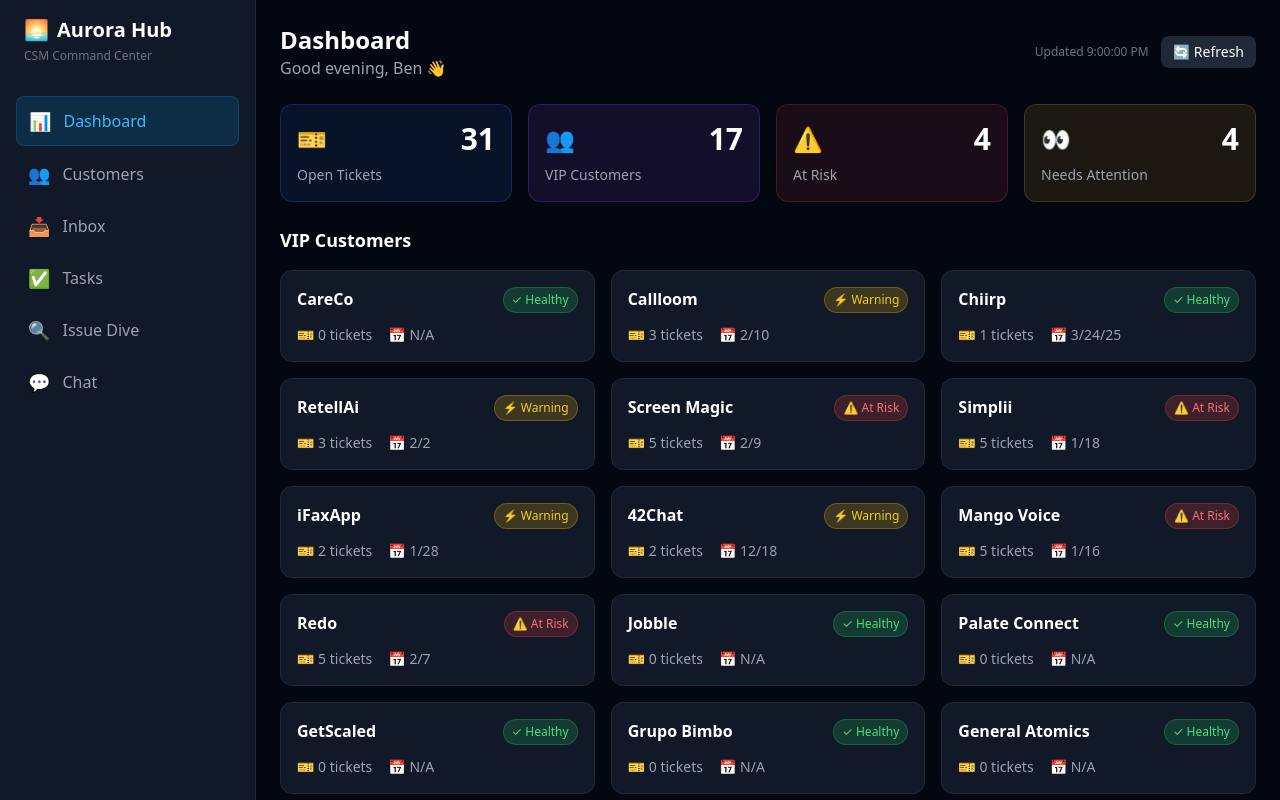
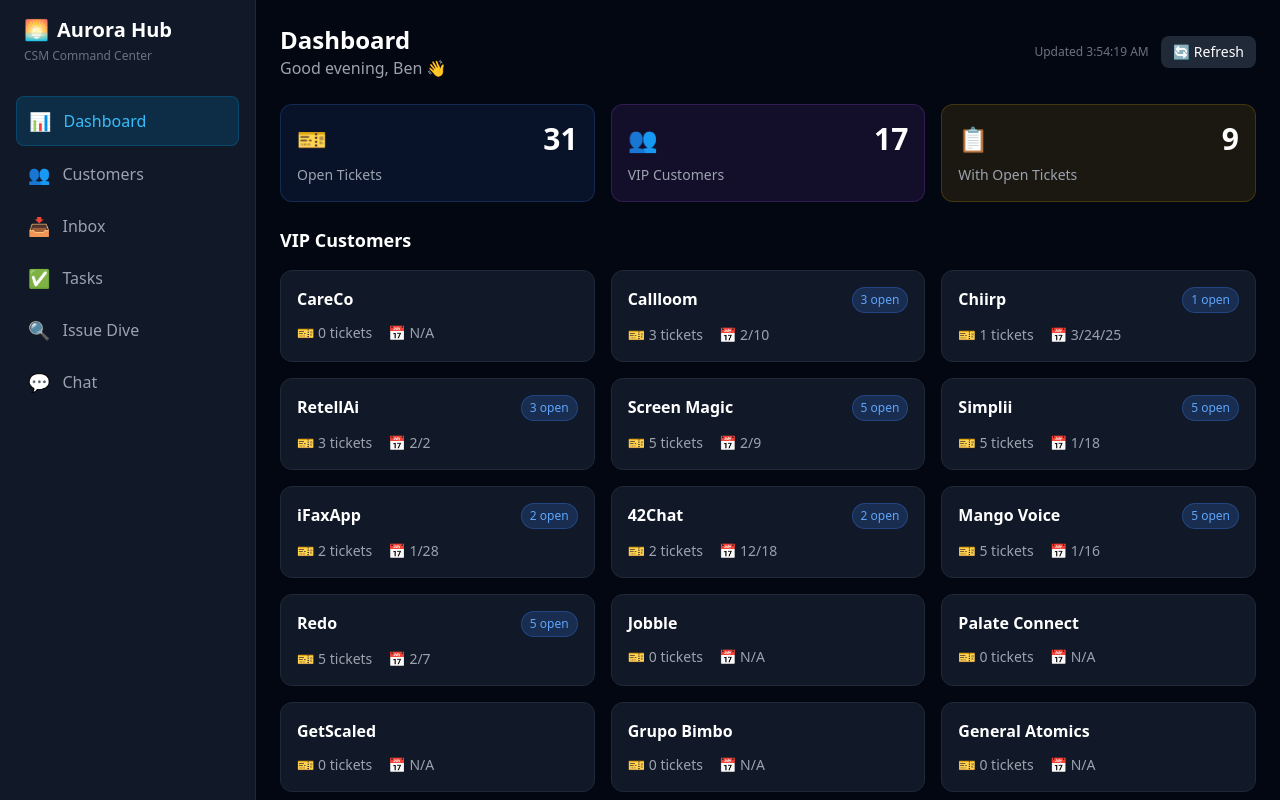
Before and after one commit to BenlTelnyx/aurora-hub, a Next.js app: page / in a window 1280 px wide. Shown: the top 800 px of the page. Built offline with nearby package versions, Linux system fonts and the light colour scheme.

Commit message:
Remove health status badges, clean up UI

```diff
--- a/components/Dashboard.tsx
+++ b/components/Dashboard.tsx
@@ -7,46 +7,39 @@
   gatewayConfig: GatewayConfig
 }
 
-const mmcStatusColors: Record<string, string> = {
-  'healthy': 'bg-green-500/20 text-green-400 border-green-500/30',
-  'warning': 'bg-yellow-500/20 text-yellow-400 border-yellow-500/30',
-  'at-risk': 'bg-red-500/20 text-red-400 border-red-500/30',
-}
-
 export default function Dashboard({ gatewayConfig }: DashboardProps) {
   const [customers, setCustomers] = useState<VIPCustomer[]>([])
   const [loading, setLoading] = useState(true)
   const [error, setError] = useState('')
   const [lastUpdated, setLastUpdated] = useState<Date | null>(null)
 
-  // Static data from Google Sheet (VIP Ticket Tracker - updated 2026-02-12)
-  // TODO: Add dynamic refresh via Cloudflare Worker proxy
+  // Static data from Google Sheet (VIP Ticket Tracker - updated 2026-02-12 9:50 PM)
   const loadSheetData = () => {
     setLoading(true)
 
-    // Data from Google Sheet - last synced Feb 12, 2026
+    // Data from Google Sheet - accurate counts as of Feb 12, 2026 9:50 PM
     const sheetData: VIPCustomer[] = [
-      { name: 'CareCo', tickets: 0, mmcStatus: 'healthy', lastContact: 'N/A' },
-      { name: 'Callloom', tickets: 3, mmcStatus: 'warning', lastContact: '2/10' },
-      { name: 'Chiirp', tickets: 1, mmcStatus: 'healthy', lastContact: '3/24/25' },
-      { name: 'RetellAi', tickets: 3, mmcStatus: 'warning', lastContact: '2/2' },
-      { name: 'Screen Magic', tickets: 5, mmcStatus: 'at-risk', lastContact: '2/9' },
-      { name: 'Simplii', tickets: 5, mmcStatus: 'at-risk', lastContact: '1/18' },
-      { name: 'iFaxApp', tickets: 2, mmcStatus: 'warning', lastContact: '1/28' },
-      { name: '42Chat', tickets: 2, mmcStatus: 'warning', lastContact: '12/18' },
-      { name: 'Mango Voice', tickets: 5, mmcStatus: 'at-risk', lastContact: '1/16' },
-      { name: 'Redo', tickets: 5, mmcStatus: 'at-risk', lastContact: '2/7' },
-      { name: 'Jobble', tickets: 0, mmcStatus: 'healthy', lastContact: 'N/A' },
-      { name: 'Palate Connect', tickets: 0, mmcStatus: 'healthy', lastContact: 'N/A' },
-      { name: 'GetScaled', tickets: 0, mmcStatus: 'healthy', lastContact: 'N/A' },
-      { name: 'Grupo Bimbo', tickets: 0, mmcStatus: 'healthy', lastContact: 'N/A' },
-      { name: 'General Atomics', tickets: 0, mmcStatus: 'healthy', lastContact: 'N/A' },
-      { name: 'IVR Technologies', tickets: 0, mmcStatus: 'healthy', lastContact: 'N/A' },
-      { name: 'Automentor', tickets: 0, mmcStatus: 'healthy', lastContact: 'N/A' },
+      { name: 'CareCo', tickets: 0, lastContact: 'N/A' },
+      { name: 'Callloom', tickets: 3, lastContact: '2/10' },
+      { name: 'Chiirp', tickets: 1, lastContact: '3/24/25' },
+      { name: 'RetellAi', tickets: 3, lastContact: '2/2' },
+      { name: 'Screen Magic', tickets: 5, lastContact: '2/9' },
+      { name: 'Simplii', tickets: 5, lastContact: '1/18' },
+      { name: 'iFaxApp', tickets: 2, lastContact: '1/28' },
+      { name: '42Chat', tickets: 2, lastContact: '12/18' },
+      { name: 'Mango Voice', tickets: 5, lastContact: '1/16' },
+      { name: 'Redo', tickets: 5, lastContact: '2/7' },
+      { name: 'Jobble', tickets: 0, lastContact: 'N/A' },
+      { name: 'Palate Connect', tickets: 0, lastContact: 'N/A' },
+      { name: 'GetScaled', tickets: 0, lastContact: 'N/A' },
+      { name: 'Grupo Bimbo', tickets: 0, lastContact: 'N/A' },
+      { name: 'General Atomics', tickets: 0, lastContact: 'N/A' },
+      { name: 'IVR Technologies', tickets: 0, lastContact: 'N/A' },
+      { name: 'Automentor', tickets: 0, lastContact: 'N/A' },
     ]
 
     setCustomers(sheetData)
-    setLastUpdated(new Date('2026-02-12T21:00:00'))
+    setLastUpdated(new Date())
     setLoading(false)
   }
 
@@ -57,8 +50,7 @@
   }, [gatewayConfig.url])
 
   const totalTickets = customers.reduce((sum, c) => sum + c.tickets, 0)
-  const atRiskCount = customers.filter(c => c.mmcStatus === 'at-risk').length
-  const warningCount = customers.filter(c => c.mmcStatus === 'warning').length
+  const customersWithTickets = customers.filter(c => c.tickets > 0).length
 
   return (
     <div className="space-y-6">
@@ -91,11 +83,10 @@
       )}
 
       {/* Stats Grid */}
-      <div className="grid grid-cols-4 gap-4">
+      <div className="grid grid-cols-3 gap-4">
         <StatCard label="Open Tickets" value={totalTickets} icon="🎫" color="blue" loading={loading} />
         <StatCard label="VIP Customers" value={customers.length} icon="👥" color="purple" loading={loading} />
-        <StatCard label="At Risk" value={atRiskCount} icon="⚠️" color="red" loading={loading} />
-        <StatCard label="Needs Attention" value={warningCount} icon="👀" color="yellow" loading={loading} />
+        <StatCard label="With Open Tickets" value={customersWithTickets} icon="📋" color="yellow" loading={loading} />
       </div>
 
       {/* VIP Customer Grid */}
@@ -144,12 +135,6 @@
   )
 }
 
-function getMMCStatus(ticketCount: number): 'healthy' | 'warning' | 'at-risk' {
-  if (ticketCount >= 4) return 'at-risk'
-  if (ticketCount >= 2) return 'warning'
-  return 'healthy'
-}
-
 function StatCard({ label, value, icon, color, loading }: { label: string; value: number; icon: string; color: string; loading?: boolean }) {
   const colorClasses = {
     blue: 'bg-blue-500/10 border-blue-500/20',
@@ -176,9 +161,11 @@
     <div className="bg-gray-900 rounded-xl border border-gray-800 p-4 hover:border-gray-700 transition-colors cursor-pointer">
       <div className="flex items-start justify-between mb-3">
         <h3 className="font-semibold text-white">{customer.name}</h3>
-        <span className={`text-xs px-2 py-1 rounded-full border ${mmcStatusColors[customer.mmcStatus]}`}>
-          {customer.mmcStatus === 'healthy' ? '✓ Healthy' : customer.mmcStatus === 'warning' ? '⚡ Warning' : '⚠️ At Risk'}
-        </span>
+        {customer.tickets > 0 && (
+          <span className="text-xs px-2 py-1 rounded-full bg-blue-500/20 text-blue-400 border border-blue-500/30">
+            {customer.tickets} open
+          </span>
+        )}
       </div>
       <div className="flex items-center gap-4 text-sm text-gray-400">
         <span>🎫 {customer.tickets} tickets</span>
--- a/lib/gateway.ts
+++ b/lib/gateway.ts
@@ -8,7 +8,6 @@
 export interface VIPCustomer {
   name: string
   tickets: number
-  mmcStatus: 'healthy' | 'warning' | 'at-risk'
   lastContact: string
   openTickets?: TicketSummary[]
 }
```
